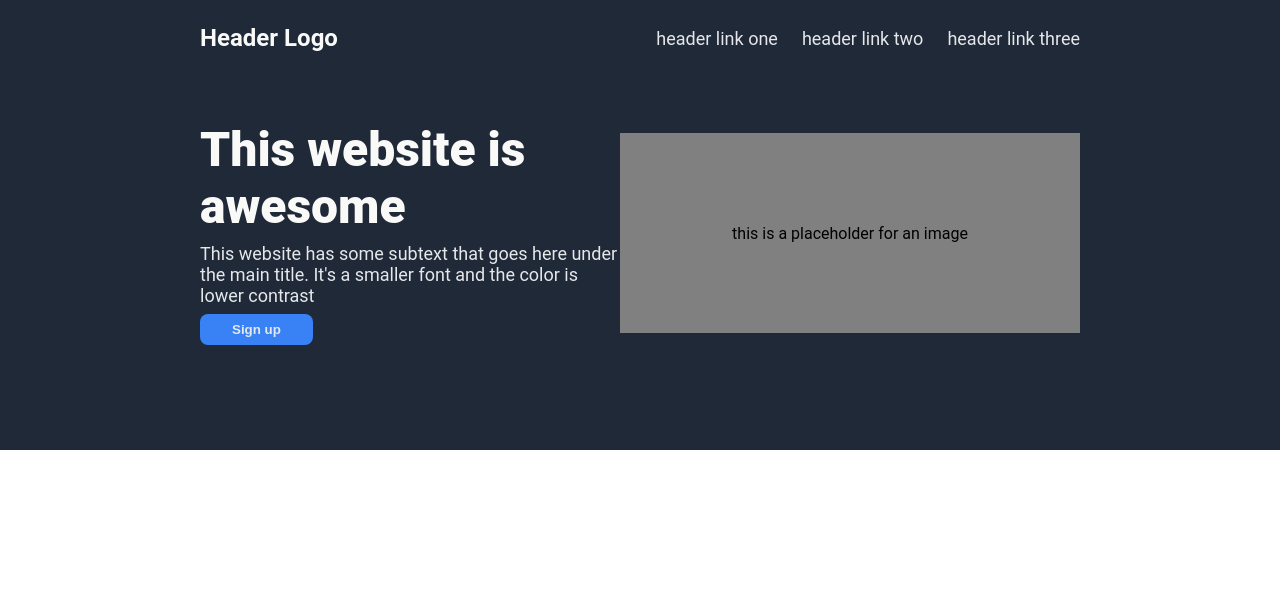
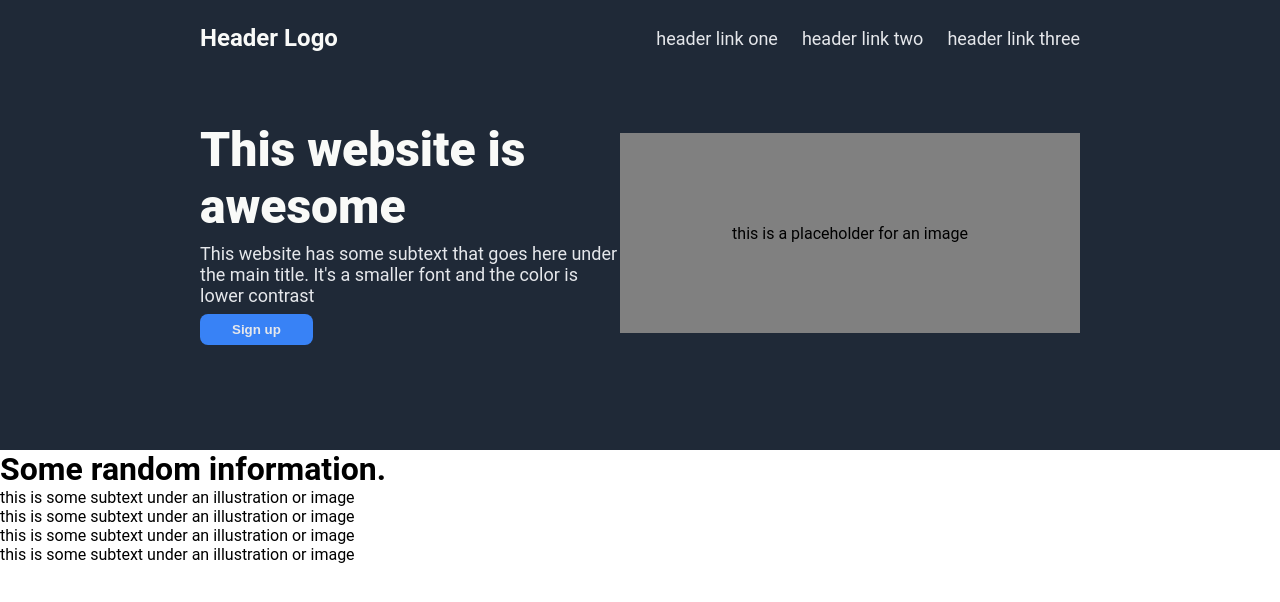
Before and after one commit to diegovieiraf/Landing-Page, a plain HTML site: page index.html in a window 1280 px wide. Drawn offline with Linux system fonts and the light colour scheme.

Commit message:
Setting up all the html structure of the page second section

```diff
--- a/index.html
+++ b/index.html
@@ -37,6 +37,21 @@
         </div>
     </div>
 
+    <div class="second-section">
+        <div class="container2">
+            <h1 class="title2">Some random information.</h1>
+
+            <div class="card"></div>
+            <p class="subtext">this is some subtext under an illustration or image</p>
+            <div class="card"></div>
+            <p class="subtext">this is some subtext under an illustration or image</p>
+            <div class="card"></div>
+            <p class="subtext">this is some subtext under an illustration or image</p>
+            <div class="card"></div>
+            <p class="subtext">this is some subtext under an illustration or image</p>
+        </div>
+    </div>
+
 </body>
 
 </html>
```
